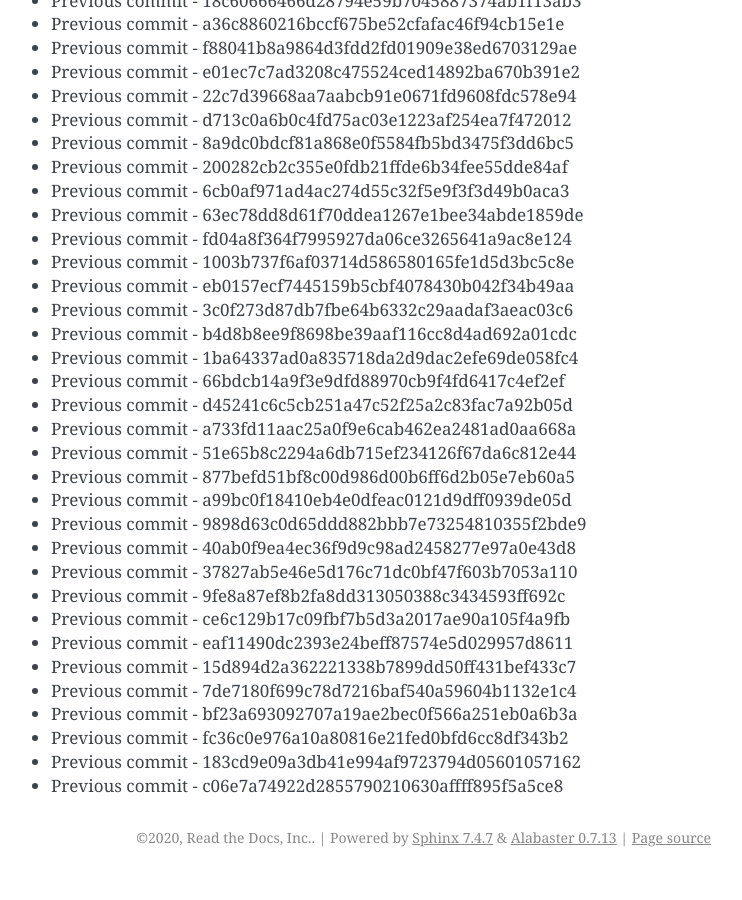
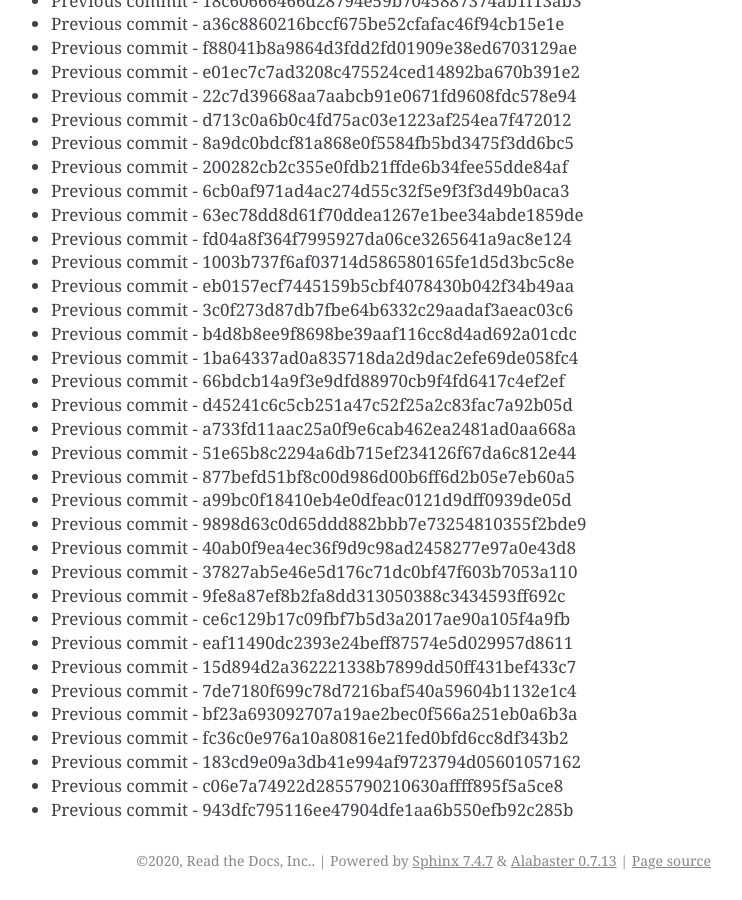
Before and after one commit to readthedocs/rtd-git-stresstest, a Sphinx documentation site: the page built from docs/updates.rst, in a window 1280 px wide and 900 px high, scrolled down 100816 px. Shown: the whole window, without its empty margins (399-1141 px from the left). Built offline with Sphinx 7.4.7, drawn with Linux system fonts in a browser that asks for light colours; before the commit the page ends 101693 px from its top, so only the background shows below that.

Commit message:
Generating commit from previous: 943dfc795116ee47904dfe1aa6b550efb92c285b

```diff
--- a/docs/updates.rst
+++ b/docs/updates.rst
@@ -4268,3 +4268,4 @@ It can be tested for any performance characteristics.
 * Previous commit - fc36c0e976a10a80816e21fed0bfd6cc8df343b2
 * Previous commit - 183cd9e09a3db41e994af9723794d05601057162
 * Previous commit - c06e7a74922d2855790210630affff895f5a5ce8
+* Previous commit - 943dfc795116ee47904dfe1aa6b550efb92c285b
```
